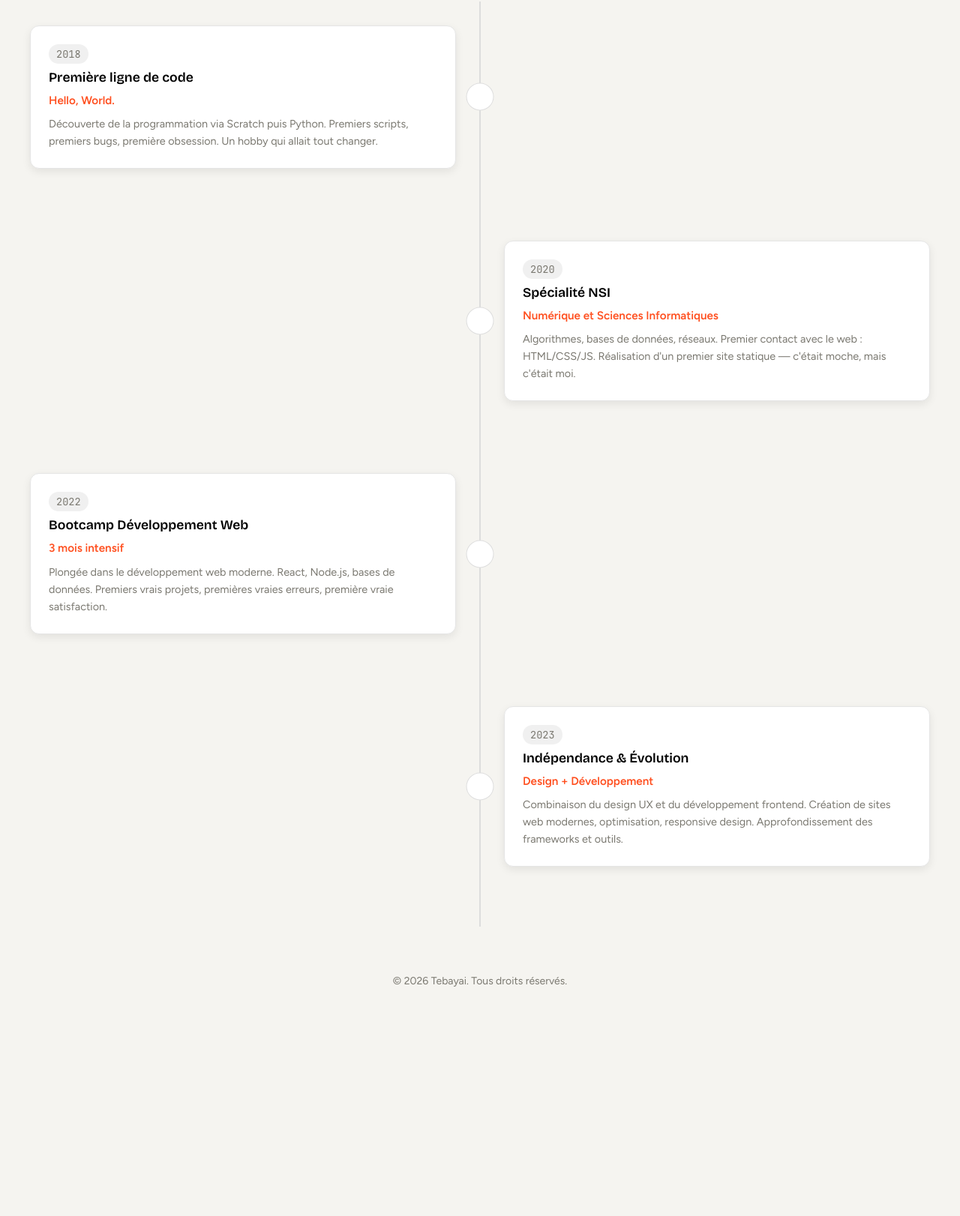
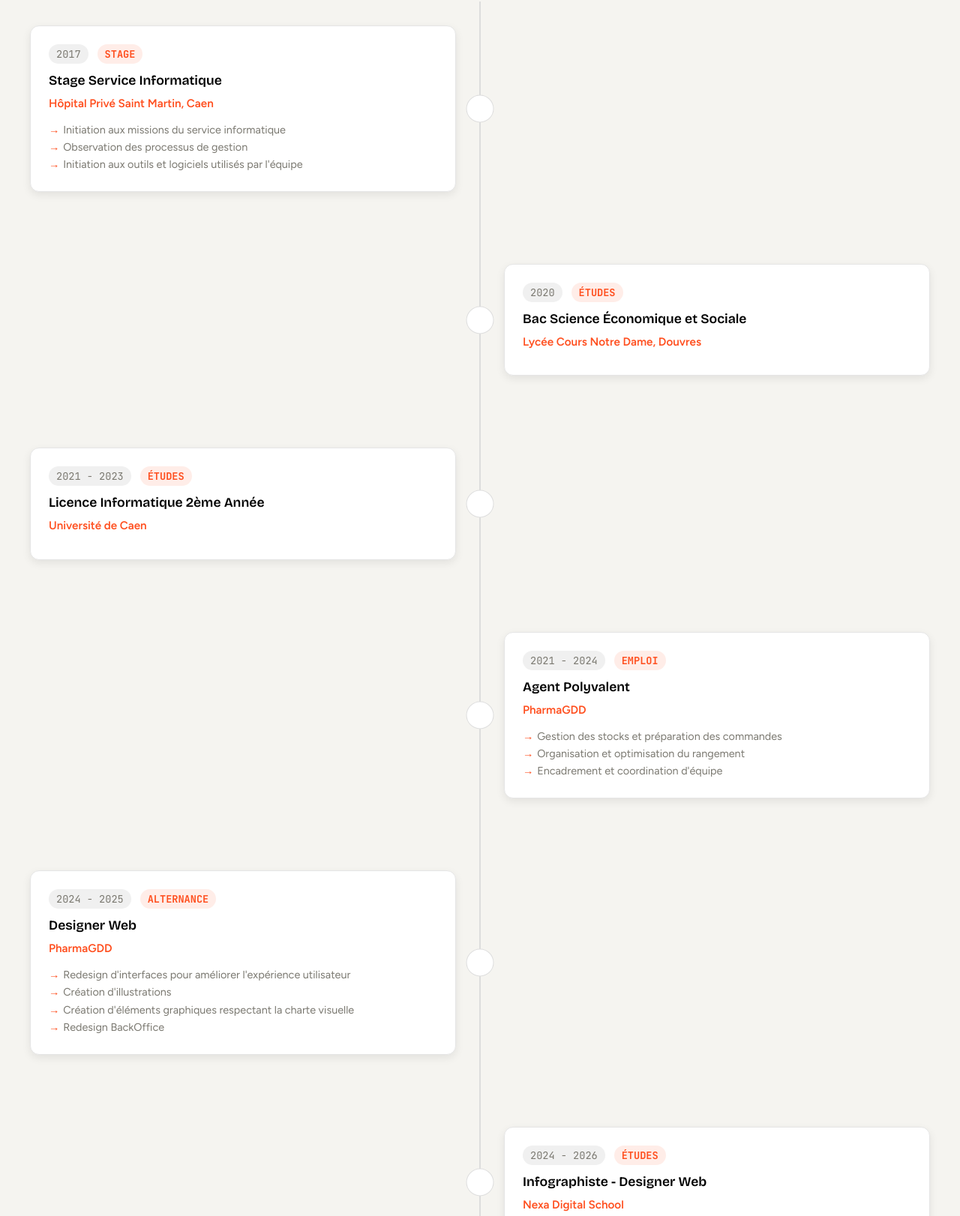
Before and after one commit to Tebayai/Portfolioo, a website: page parcours.html in a window 1280 px wide. Shown: the part 478-2100 px from the top of the page at 75% size. Before the commit the page ends 1811 px from the top, so only its background shows below. Drawn offline with nearby package versions, Linux system fonts and the light colour scheme.

Commit message:
add html content

```diff
--- a/assets/scss/_parcours.scss
+++ b/assets/scss/_parcours.scss
@@ -192,6 +192,28 @@
         line-height: 1.6;
         margin: 0;
     }
+
+    ul {
+        list-style: none;
+        font-size: 0.9rem;
+        color: $text-color;
+        line-height: 1.6;
+        margin-top: 0.75rem;
+        margin-bottom: 0;
+        padding-left: 0;
+
+        li {
+            position: relative;
+            padding-left: 1.2rem;
+
+            &::before {
+                content: '→';
+                position: absolute;
+                left: 0;
+                color: #ff4f1f;
+            }
+        }
+    }
 }
 
 .parcours-infos-title {
--- a/parcours.html
+++ b/parcours.html
@@ -47,48 +47,105 @@
             </div>
 
             <div class="parcours-timeline">
-                <!-- Item 1 Left -->
+                <!-- Item 1 Left - 2017 -->
                 <div class="timeline-item left">
                     <div class="timeline-card">
-                        <span class="timeline-year">2018</span>
-                        <h3>Première ligne de code</h3>
-                        <p class="timeline-highlight">Hello, World.</p>
-                        <p>Découverte de la programmation via Scratch puis Python. Premiers scripts, premiers bugs, première obsession. Un hobby qui allait tout changer.</p>
+                        <span class="timeline-year">2017</span>
+                        <span class="timeline-label">Stage</span>
+                        <h3>Stage Service Informatique</h3>
+                        <p class="timeline-highlight">Hôpital Privé Saint Martin, Caen</p>
+                        <ul>
+                            <li>Initiation aux missions du service informatique</li>
+                            <li>Observation des processus de gestion</li>
+                            <li>Initiation aux outils et logiciels utilisés par l'équipe</li>
+                        </ul>
                     </div>
                 </div>
 
-                <!-- Center Line -->
-                <div class="timeline-center">
-                    <div class="timeline-line"></div>
-                </div>
-
-                <!-- Item 1 Right -->
+                <!-- Item 2 Right - 2020 -->
                 <div class="timeline-item right">
                     <div class="timeline-card">
                         <span class="timeline-year">2020</span>
-                        <h3>Spécialité NSI</h3>
-                        <p class="timeline-highlight">Numérique et Sciences Informatiques</p>
-                        <p>Algorithmes, bases de données, réseaux. Premier contact avec le web : HTML/CSS/JS. Réalisation d'un premier site statique — c'était moche, mais c'était moi.</p>
+                        <span class="timeline-label">Études</span>
+                        <h3>Bac Science Économique et Sociale</h3>
+                        <p class="timeline-highlight">Lycée Cours Notre Dame, Douvres</p>
                     </div>
                 </div>
 
-                <!-- Item 2 Left -->
+                <!-- Item 3 Left - 2021-2023 -->
                 <div class="timeline-item left">
                     <div class="timeline-card">
-                        <span class="timeline-year">2022</span>
-                        <h3>Bootcamp Développement Web</h3>
-                        <p class="timeline-highlight">3 mois intensif</p>
-                        <p>Plongée dans le développement web moderne. React, Node.js, bases de données. Premiers vrais projets, premières vraies erreurs, première vraie satisfaction.</p>
+                        <span class="timeline-year">2021 - 2023</span>
+                        <span class="timeline-label">Études</span>
+                        <h3>Licence Informatique 2ème Année</h3>
+                        <p class="timeline-highlight">Université de Caen</p>
                     </div>
                 </div>
 
-                <!-- Item 2 Right -->
+                <!-- Item 4 Right - 2021-2024 -->
                 <div class="timeline-item right">
                     <div class="timeline-card">
-                        <span class="timeline-year">2023</span>
-                        <h3>Indépendance & Évolution</h3>
-                        <p class="timeline-highlight">Design + Développement</p>
-                        <p>Combinaison du design UX et du développement frontend. Création de sites web modernes, optimisation, responsive design. Approfondissement des frameworks et outils.</p>
+                        <span class="timeline-year">2021 - 2024</span>
+                        <span class="timeline-label">Emploi</span>
+                        <h3>Agent Polyvalent</h3>
+                        <p class="timeline-highlight">PharmaGDD</p>
+                        <ul>
+                            <li>Gestion des stocks et préparation des commandes</li>
+                            <li>Organisation et optimisation du rangement</li>
+                            <li>Encadrement et coordination d'équipe</li>
+                        </ul>
+                    </div>
+                </div>
+
+                <!-- Item 5 Left - 2024-2025 -->
+                <div class="timeline-item left">
+                    <div class="timeline-card">
+                        <span class="timeline-year">2024 - 2025</span>
+                        <span class="timeline-label">Alternance</span>
+                        <h3>Designer Web</h3>
+                        <p class="timeline-highlight">PharmaGDD</p>
+                        <ul>
+                            <li>Redesign d'interfaces pour améliorer l'expérience utilisateur</li>
+                            <li>Création d'illustrations</li>
+                            <li>Création d'éléments graphiques respectant la charte visuelle</li>
+                            <li>Redesign BackOffice</li>
+                        </ul>
+                    </div>
+                </div>
+
+                <!-- Item 6 Right - 2024 -->
+                <div class="timeline-item right">
+                    <div class="timeline-card">
+                        <span class="timeline-year">2024 - 2026</span>
+                        <span class="timeline-label">Études</span>
+                        <h3>Infographiste - Designer Web</h3>
+                        <p class="timeline-highlight">Nexa Digital School</p>
+                    </div>
+                </div>
+
+                <!-- Item 7 Left - 2025 -->
+                <div class="timeline-item left">
+                    <div class="timeline-card">
+                        <span class="timeline-year">2025 - Présent</span>
+                        <span class="timeline-label">Alternance</span>
+                        <h3>Développeur Web</h3>
+                        <p class="timeline-highlight">PharmaGDD</p>
+                        <ul>
+                            <li>Intégration et développement d'interfaces web en HTML, CSS et JavaScript</li>
+                            <li>Participation à la refonte visuelle et technique du site</li>
+                            <li>Implémentation d'animations et d'éléments interactifs</li>
+                            <li>Optimisation et maintenance du Front-End</li>
+                        </ul>
+                    </div>
+                </div>
+
+                <!-- Item 8 Right - 2026-2027 -->
+                <div class="timeline-item right">
+                    <div class="timeline-card">
+                        <span class="timeline-year">2026 - 2027</span>
+                        <span class="timeline-label">Études</span>
+                        <h3>Conception et développement d'applications</h3>
+                        <p class="timeline-highlight">Live campus</p>
                     </div>
                 </div>
             </div>
```
Also changed, not shown: assets/css/style.css, 1 other file.
